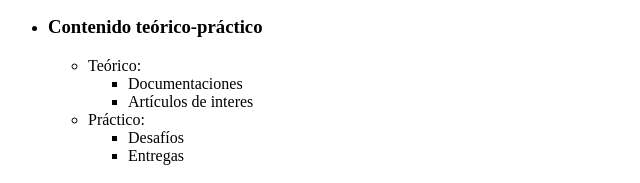
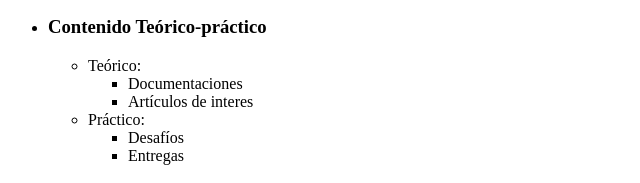
Before and after one commit to gabriel-farias/primera-entrega, a plain HTML site: page index2.html in a window 1280 px wide. Shown: the part 489-672 px from the top of the page, 0-640 px from the left. Drawn offline with Linux system fonts and the light colour scheme.

Commit message:
commit formularios

```diff
--- a/index2.html
+++ b/index2.html
@@ -34,7 +34,7 @@
                 <li>Meetups</li>
                 <li>Clases de Repaso</li>
             </ul>
-        <li><h3>Contenido teórico-práctico</h3></li>
+        <li><h3>Contenido Teórico-práctico</h3></li>
             <ul>
                 <li>Teórico: <ul>
                     <li>Documentaciones</li>
```
